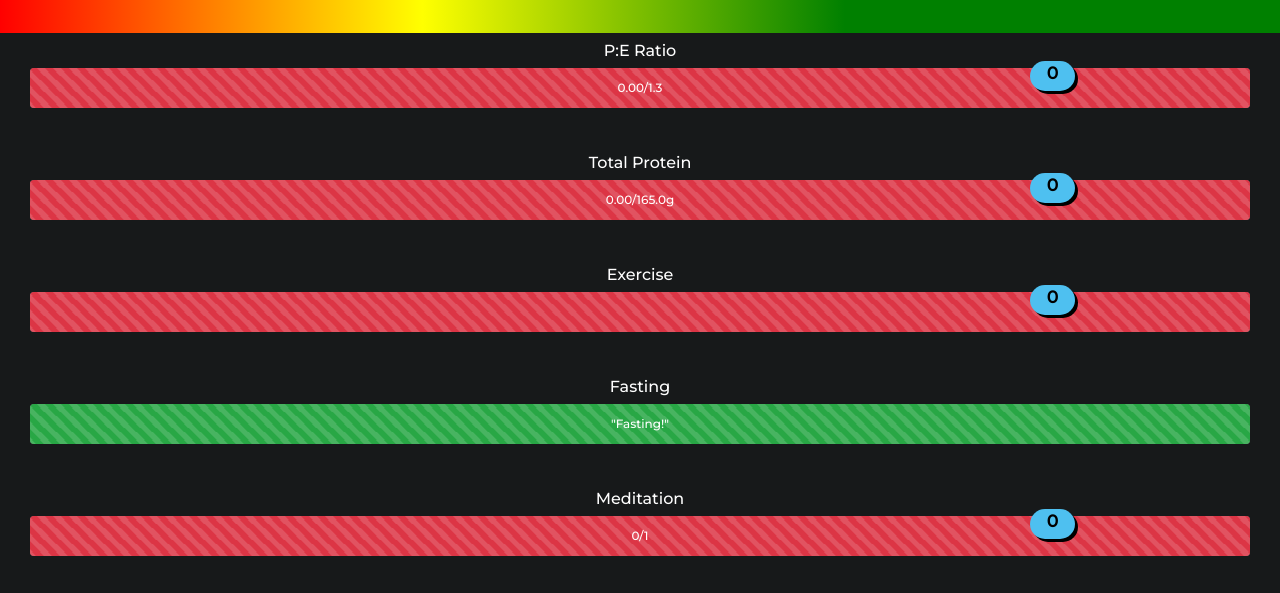
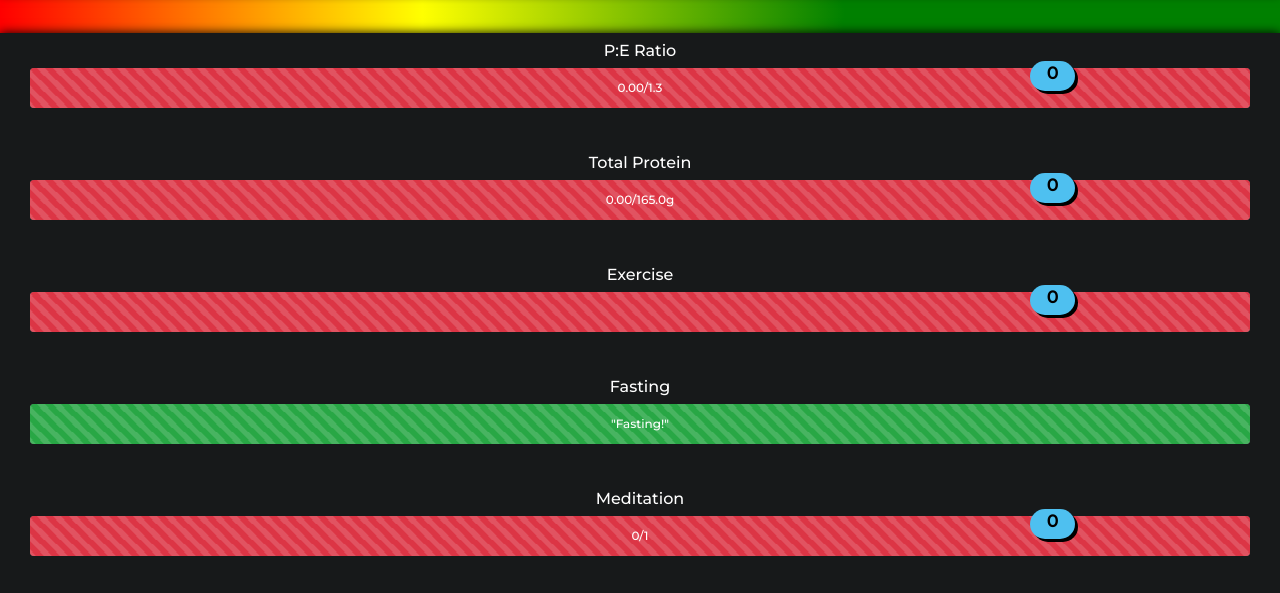
Before and after one commit to richardhanksjr/nutition-dashboard, a Django app: page / in a window 1280 px wide. Shown: the part 207-800 px from the top of the page. Run offline with Django 3.2, Linux system fonts and the light colour scheme; the visitor is signed in with stand-in values (Sample User, id 1); data comes from the database, SQL or seed files in the repository; data that the repository does not hold is empty; some libraries are stand-ins or nearby versions.

Commit message:
Added box shadows on indicators and nav bar.

```diff
--- a/api/static/css/base_style.css
+++ b/api/static/css/base_style.css
@@ -49,6 +49,8 @@ body {
     /*flex: 1 1 auto;*/
     /*padding-bottom: 15px;*/
     height: calc(100vh - 240px);
+    box-shadow: 0 0 10px #000000;
+
 }
 
 /*.gradient {*/
@@ -97,4 +99,6 @@ select {
     color: #6E6B71;
     font-size: 2rem;
     height: 200px;
+    box-shadow: 0 0 10px #000000;
+
 }
```
Lines whose indentation alone changed are shown as unchanged.
